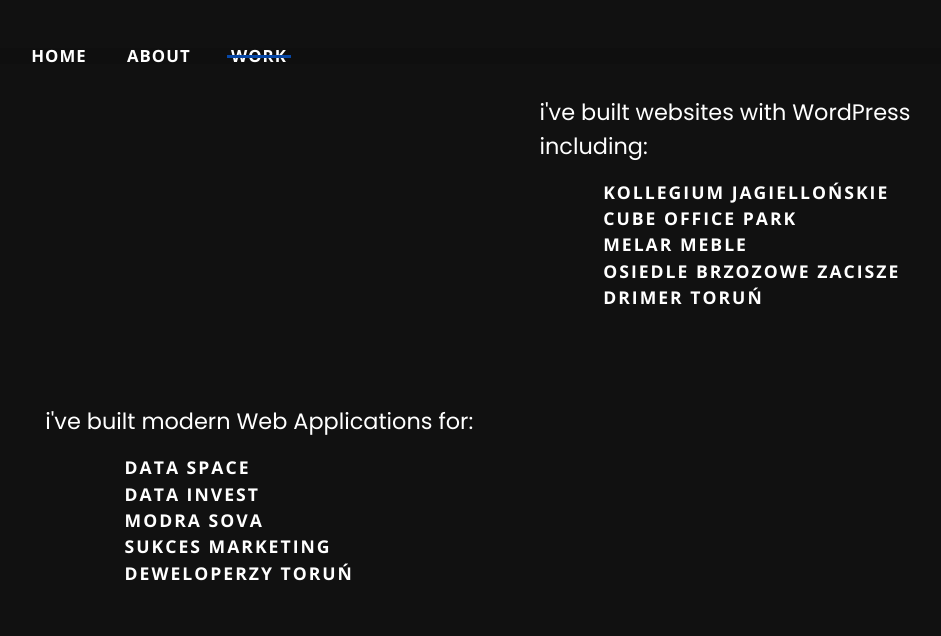
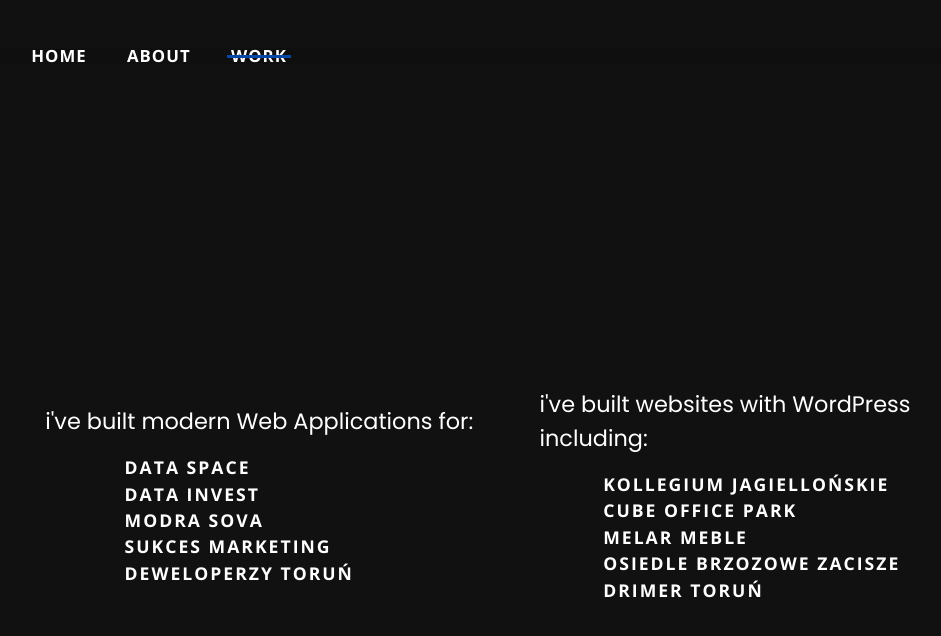
Before and after one commit to Zyklon-case/portfolio, a React (Create React App) app: page /work in a window 1280 px wide. Shown: the top 636 px of the page, without its empty margins (117-1058 px from the left). Built offline with nearby package versions, Linux system fonts and the light colour scheme.

Commit message:
refactoring folders

```diff
--- a/src/components/content/index.jsx
+++ b/src/components/content/index.jsx
@@ -1,8 +1,8 @@
 import React, { Component } from "react";
 import { Switch, Route } from "react-router-dom";
-import HomeSection from "./section/HomeSection";
-import AboutSection from "./section/AboutSection";
-import WorkSection from "./section/WorkSection";
+import HomeSection from "./section/home/";
+import AboutSection from "./section/about/";
+import WorkSection from "./section/work/";
 import { TransitionGroup, CSSTransition } from "react-transition-group";
 import { AnimationWrapper, ContentWrapper } from "../../styles/layout.style";
 // import { Heading, NegativeSpan } from "../styles/master.style";
--- a/src/components/content/section/AboutSection.jsx
+++ b/src/components/content/section/about/index.js
@@ -35,6 +35,8 @@
             lbuczkowski@protonmail.com
           </NegativeSpan>
         </SubHeading>
+      <div style={{"height": "20vh"}}>
+        </div>
       </TextWrapper>
     </AboutWrapper>;
 };
--- a/src/components/content/section/HomeSection.jsx
+++ b/src/components/content/section/home/index.js
@@ -1,6 +1,6 @@
 import React, { Component } from "react";
 import styled from "styled-components";
-import Anchor from "./containers/Anchor";
+import Anchor from "../containers/Anchor";
 import { OneColumn } from "styles/layout.style";
 import { Heading, NegativeSpan } from "styles/master.style";
 
--- a/src/components/content/section/WorkSection.jsx
+++ b/src/components/content/section/work/index.js
@@ -1,8 +1,7 @@
 import React from "react";
 import { WorkWrapper, WorkColumn } from "styles/layout.style";
 import { SubHeading } from "styles/master.style";
-// import Anchor from './containers/Anchor';
-import ListAnchor from "./containers/ListAnchor";
+import ListAnchor from "../containers/ListAnchor";
 
 const WorkSection = () => {
   return (
@@ -39,6 +38,7 @@
           <ListAnchor url="http://drimer.eu/">Drimer Toruń</ListAnchor>
         </ul>
       </WorkColumn>
+      {/* <div style={{ "height": "20vh" }}></div> */}
     </WorkWrapper>
   );
 };
--- a/src/styles/layout.style.js
+++ b/src/styles/layout.style.js
@@ -84,5 +84,9 @@
   display: flex;
   flex-direction: column;
   align-items: center;
-  justify-content: ${props => (props.bottom ? "flex-start" : "center")};
+  justify-content: center;
+   @media (max-width: 768px) {
+    justify-content: ${props => (props.bottom ? "flex-start" : "center")};
+  }
+
 `;
```
